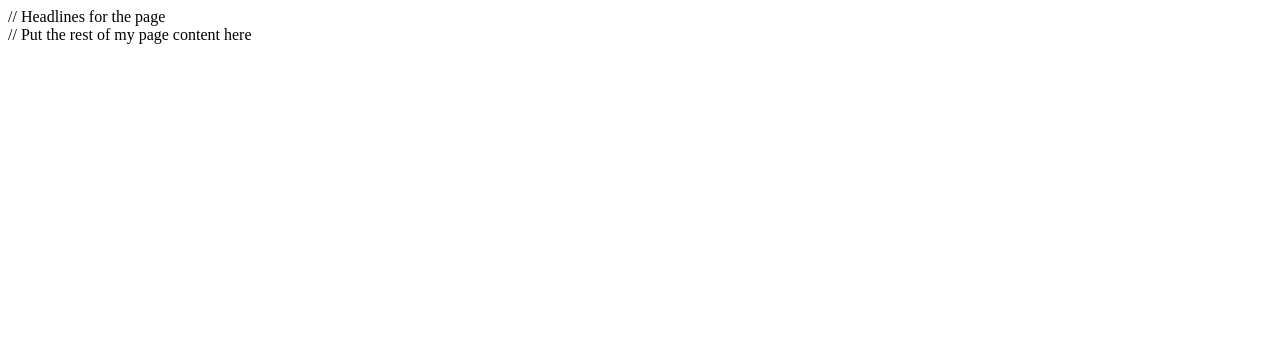
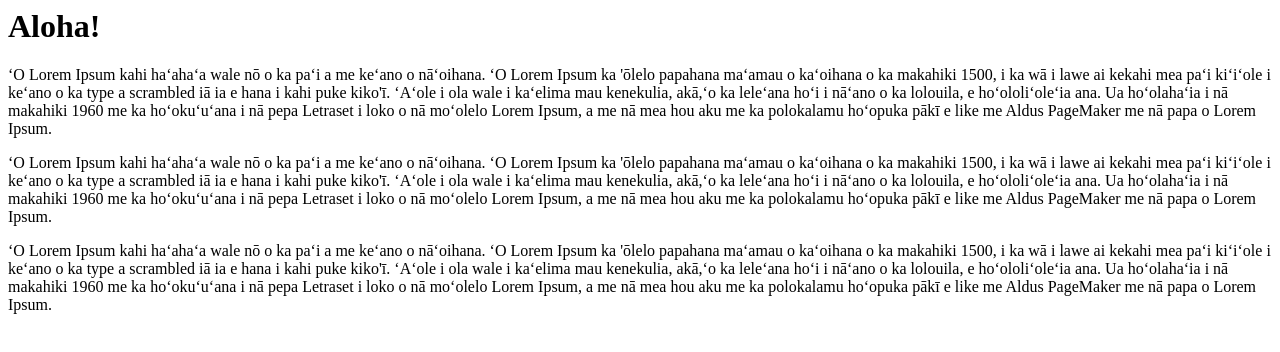
Before and after one commit to MarvinDuivestein/MarvinDuivestein.github.io, a plain HTML site: page index.html in a window 1280 px wide. Drawn offline with Linux system fonts and the light colour scheme.

Commit message:
Update index.html

```diff
--- a/index.html
+++ b/index.html
@@ -1,12 +1,19 @@
 <div class="MainContainer">
 
   <div class="ParallaxContainer">
-    // Headlines for the page
+    <h1>
+      Aloha!
+    </h1>
   </div>
 
   <div class="ContentContainer">
     <div class="Content">
-      // Put the rest of my page content here
-    </div>
+      <p>ʻO Lorem Ipsum kahi haʻahaʻa wale nō o ka paʻi a me keʻano o nāʻoihana. ʻO Lorem Ipsum ka 'ōlelo papahana maʻamau o kaʻoihana o ka makahiki 1500, i ka wā i lawe ai kekahi mea paʻi kiʻiʻole i keʻano o ka type a scrambled iā ia e hana i kahi puke kiko'ī. ʻAʻole i ola wale i kaʻelima mau kenekulia, akā,ʻo ka leleʻana hoʻi i nāʻano o ka lolouila, e hoʻololiʻoleʻia ana. Ua hoʻolahaʻia i nā makahiki 1960 me ka hoʻokuʻuʻana i nā pepa Letraset i loko o nā moʻolelo Lorem Ipsum, a me nā mea hou aku me ka polokalamu hoʻopuka pākī e like me Aldus PageMaker me nā papa o Lorem Ipsum.
+      </p>
+      <p>ʻO Lorem Ipsum kahi haʻahaʻa wale nō o ka paʻi a me keʻano o nāʻoihana. ʻO Lorem Ipsum ka 'ōlelo papahana maʻamau o kaʻoihana o ka makahiki 1500, i ka wā i lawe ai kekahi mea paʻi kiʻiʻole i keʻano o ka type a scrambled iā ia e hana i kahi puke kiko'ī. ʻAʻole i ola wale i kaʻelima mau kenekulia, akā,ʻo ka leleʻana hoʻi i nāʻano o ka lolouila, e hoʻololiʻoleʻia ana. Ua hoʻolahaʻia i nā makahiki 1960 me ka hoʻokuʻuʻana i nā pepa Letraset i loko o nā moʻolelo Lorem Ipsum, a me nā mea hou aku me ka polokalamu hoʻopuka pākī e like me Aldus PageMaker me nā papa o Lorem Ipsum.
+      </p>
+      <p>ʻO Lorem Ipsum kahi haʻahaʻa wale nō o ka paʻi a me keʻano o nāʻoihana. ʻO Lorem Ipsum ka 'ōlelo papahana maʻamau o kaʻoihana o ka makahiki 1500, i ka wā i lawe ai kekahi mea paʻi kiʻiʻole i keʻano o ka type a scrambled iā ia e hana i kahi puke kiko'ī. ʻAʻole i ola wale i kaʻelima mau kenekulia, akā,ʻo ka leleʻana hoʻi i nāʻano o ka lolouila, e hoʻololiʻoleʻia ana. Ua hoʻolahaʻia i nā makahiki 1960 me ka hoʻokuʻuʻana i nā pepa Letraset i loko o nā moʻolelo Lorem Ipsum, a me nā mea hou aku me ka polokalamu hoʻopuka pākī e like me Aldus PageMaker me nā papa o Lorem Ipsum.
+      </p>
+     </div>
   </div>
 </div>
```
